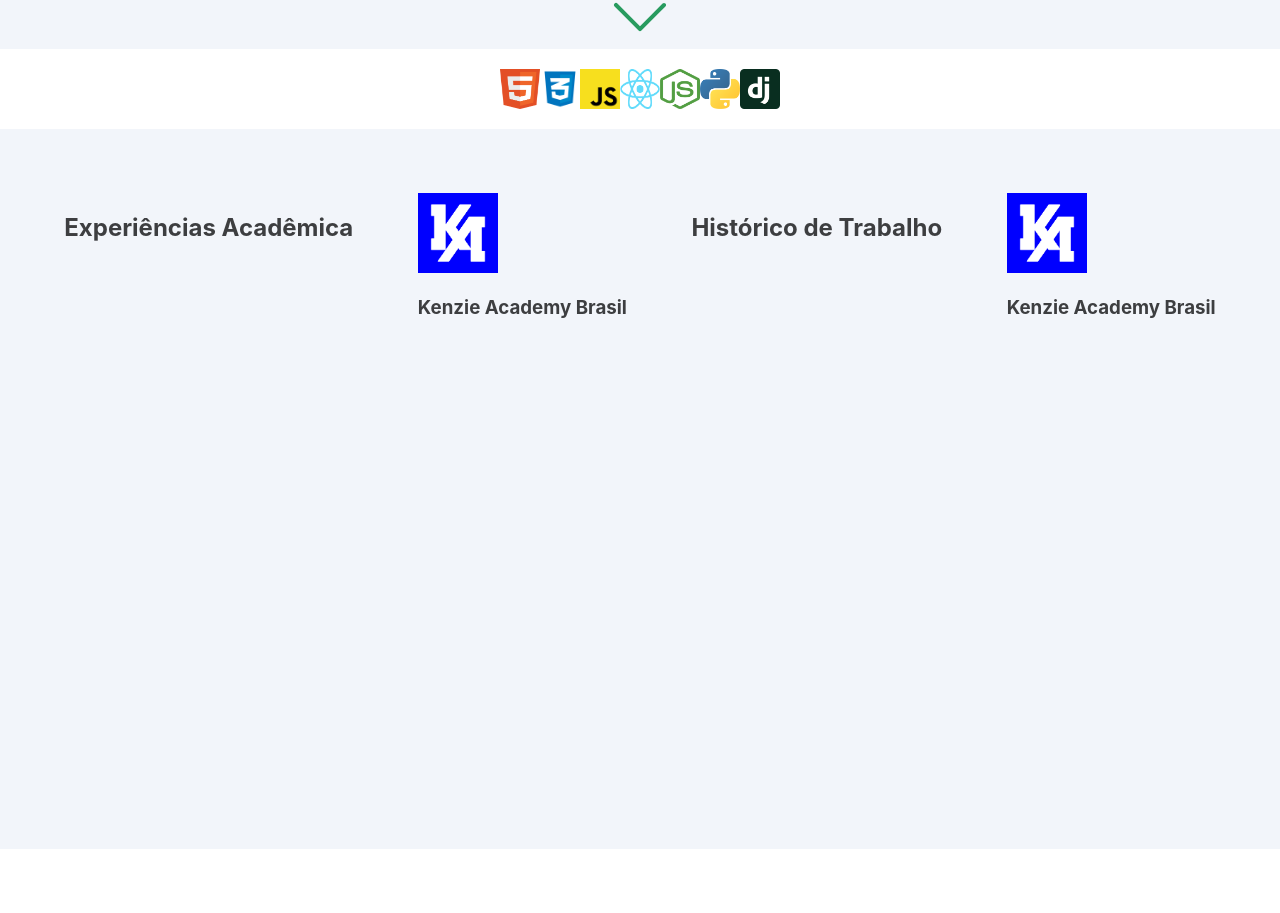
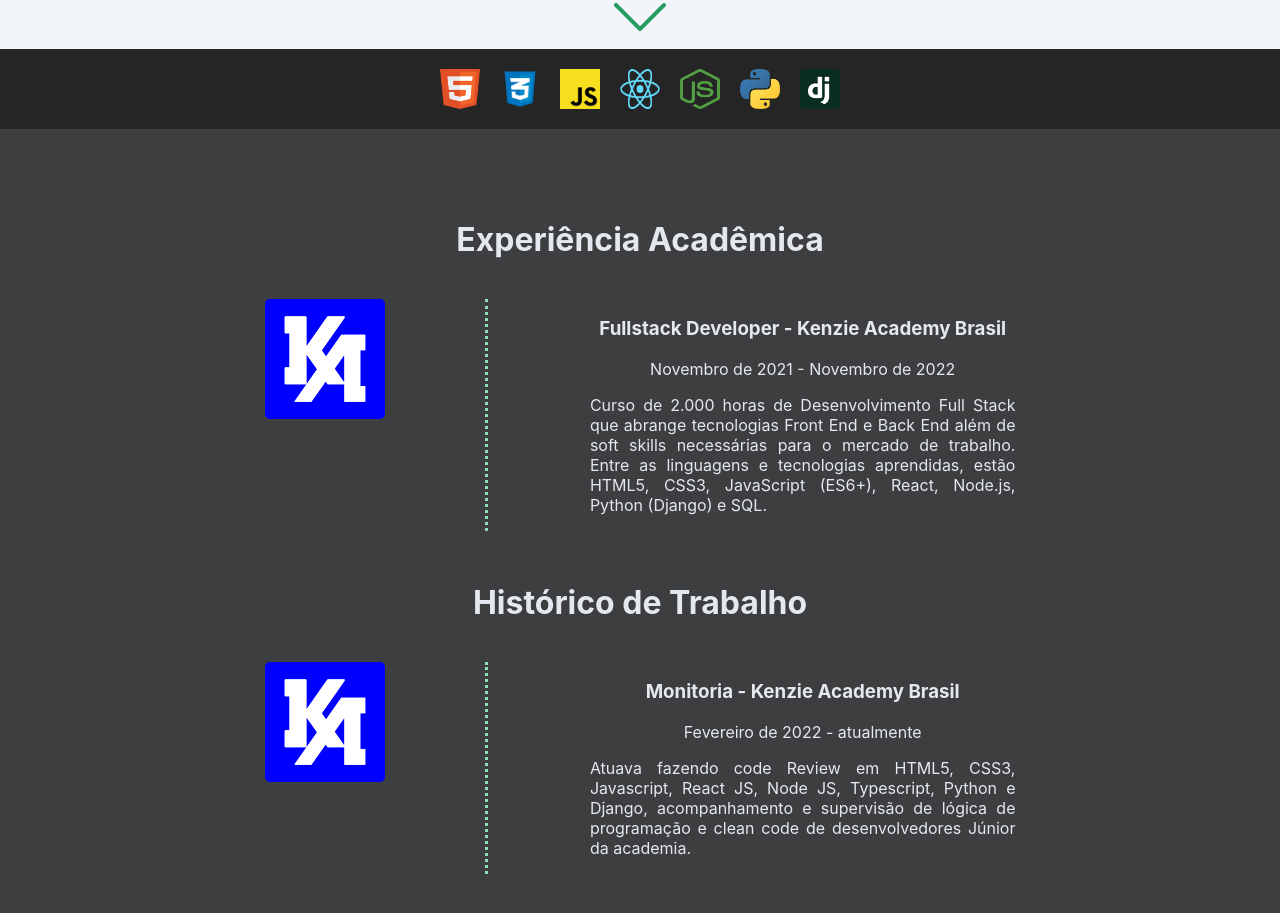
Before and after one commit to esterfrazao/portifolio-next, a Next.js app: page /about in a window 1280 px wide. Shown: the part 751-1664 px from the top of the page. Before the commit the page ends 1600 px from the top, so only its background shows below. Built offline with nearby package versions, Linux system fonts and the light colour scheme; no server answers.

Commit message:
feat: finishing about page style

```diff
--- a/src/pages/about.tsx
+++ b/src/pages/about.tsx
@@ -2,11 +2,12 @@ import Head from "next/head";
 import {
   BagdesContainer,
   ButtonsContainer,
+  ExperienceContainer,
   PresentationContainer,
   Scroll,
   Text,
 } from "../styles/About";
-import { Container, Main, Section, Title } from "../styles/Home";
+import { Container, Title, Section } from "../styles";
 import Image from "next/image";
 import IconButton from "../components/IconButton";
 import { BsDownload, BsWhatsapp, BsChevronDown } from "react-icons/bs";
@@ -60,6 +61,7 @@ export default function About() {
           </ButtonsContainer>
         </PresentationContainer>
         <Image
+          priority={true}
           width={400}
           height={430}
           src="/my_profile.jpeg"
@@ -106,28 +108,51 @@ export default function About() {
           alt="Django Badge"
         />
       </BagdesContainer>
-      <Section datatype="light">
-        <h2>Experiências Acadêmica</h2>
-        <div>
+      <Section datatype="dark">
+        <ExperienceContainer>
+          <h2>Experiência Acadêmica</h2>
+          <div className="experience-box">
             <Image
-            width={80}
-            height={80}
+              width={120}
+              height={120}
               src="/kenzie_logo.png"
               alt="Logo da Kenzie"
             />
-          <h3>Kenzie Academy Brasil</h3>
+            <div className="vertical-line"></div>
+            <div>
+              <h3>Fullstack Developer - Kenzie Academy Brasil</h3>
+              <span>Novembro de 2021 - Novembro de 2022</span>
+              <p>
+                Curso de 2.000 horas de Desenvolvimento Full Stack que abrange
+                tecnologias Front End e Back End além de soft skills necessárias
+                para o mercado de trabalho. Entre as linguagens e tecnologias
+                aprendidas, estão HTML5, CSS3, JavaScript (ES6+), React,
+                Node.js, Python (Django) e SQL.
+              </p>
+            </div>
           </div>
 
           <h2>Histórico de Trabalho</h2>
-        <div>
+          <div className="experience-box">
             <Image
-            width={80}
-            height={80}
+              width={120}
+              height={120}
               src="/kenzie_logo.png"
               alt="Logo da Kenzie"
             />
-          <h3>Kenzie Academy Brasil</h3>
+            <div className="vertical-line"></div>
+            <div>
+              <h3>Monitoria - Kenzie Academy Brasil</h3>
+              <span>Fevereiro de 2022 - atualmente</span>
+              <p>
+                Atuava fazendo code Review em HTML5, CSS3, Javascript, React JS,
+                Node JS, Typescript, Python e Django, acompanhamento e
+                supervisão de lógica de programação e clean code de
+                desenvolvedores Júnior da academia.
+              </p>
             </div>
+          </div>
+        </ExperienceContainer>
       </Section>
     </Container>
   );
--- a/src/styles/About.ts
+++ b/src/styles/About.ts
@@ -15,9 +15,10 @@ export const BagdesContainer = styled.div`
   padding: 20px;
   display: flex;
   justify-content: center;
+  background-color: ${({ theme }) => theme.color.monochromatics.grey1};
 
-  :not(:last-child) {
-    margin-right: 10%;
+  img:not(:last-child) {
+    margin-right: 20px;
   }
 `;
 
@@ -42,3 +43,42 @@ export const Scroll = styled.div`
   position: absolute;
   bottom: 0;
 `;
+
+export const ExperienceContainer = styled.div`
+  display: flex;
+  flex-direction: column;
+  align-items: center;
+  width: 100%;
+
+  h2 {
+    font-size: 2rem;
+    margin-bottom: 40px;
+  }
+
+  img {
+    border-radius: 5px;
+  }
+
+  .experience-box {
+    width: 70%;
+    display: flex;
+    justify-content: space-around;
+    margin-bottom: 25px;
+
+    div {
+      width: 50%;
+      display: flex;
+      flex-direction: column;
+      align-items: center;
+
+      p {
+        text-align: justify;
+      }
+    }
+
+    .vertical-line {
+      width: 5px;
+      border-left: ${({ theme }) => "3px dotted" + theme.color.greens.green2};
+    }
+  }
+`;
--- /dev/null
+++ b/src/styles/index.ts
@@ -0,0 +1,142 @@
+import styled from "styled-components";
+
+export const Container = styled.div`
+  width: 100%;
+`;
+
+export const Title = styled.h1`
+  margin: 0;
+  line-height: 1.15;
+  font-size: 2rem;
+  text-align: center;
+  width: 100%;
+  color: ${({ theme }) => theme.color.monochromatics.grey1};
+
+  @media (min-width: 700px) {
+    text-align: left;
+  }
+`;
+
+export const Main = styled.main`
+  flex: 1;
+  display: flex;
+  justify-content: center;
+  flex-direction: column;
+  align-items: center;
+
+  min-height: 90vh;
+`;
+
+export const Section = styled.section`
+  position: relative;
+  padding: 4rem 2rem;
+  min-height: 90vh;
+  width: 100%;
+  display: flex;
+  justify-content: space-around;
+  align-items: flex-start;
+  background-color: ${({ theme, datatype }) =>
+    datatype === "dark"
+      ? theme.color.monochromatics.grey2
+      : theme.color.monochromatics.white};
+  color: ${({ theme, datatype }) =>
+    datatype === "light"
+      ? theme.color.monochromatics.grey2
+      : theme.color.monochromatics.grey8};
+`;
+
+export const Footer = styled.footer`
+  display: flex;
+  flex: 1;
+  padding: 2rem 0;
+  border-top: 1px solid #eaeaea;
+  justify-content: center;
+  align-items: center;
+
+  a {
+    display: flex;
+    justify-content: center;
+    align-items: center;
+    flex-grow: 1;
+  }
+`;
+
+export const Description = styled.p`
+  color: ${({ theme }) => theme.color.monochromatics.black};
+  text-align: center;
+  margin: 4rem 0;
+  line-height: 1.5;
+  font-size: 1.5rem;
+
+  @media (min-width: 700px) {
+    text-align: left;
+  }
+`;
+
+export const Tag = styled.span`
+  background-color: ${({ theme }) => theme.color.monochromatics.grey7};
+  color: ${({ theme }) => theme.color.monochromatics.grey3};
+  font-weight: 600;
+  padding: 4px 10px;
+  border-radius: 4px;
+`;
+
+export const Grid = styled.div`
+  display: flex;
+  align-items: center;
+  justify-content: center;
+  flex-wrap: wrap;
+  max-width: 800px;
+`;
+
+export const Card = styled.a`
+  margin: 1rem;
+  padding: 1.5rem;
+  text-align: left;
+  color: black;
+  text-decoration: none;
+  border: 1px solid black;
+  border-radius: 10px;
+  transition: color 0.15s ease, border-color 0.15s ease;
+  max-width: 300px;
+  :hover,
+  :focus,
+  :active {
+    color: #0070f3;
+    border-color: #0070f3;
+  }
+  h2 {
+    margin: 0 0 1rem 0;
+    font-size: 1.5rem;
+  }
+  p {
+    margin: 0;
+    font-size: 1.25rem;
+    line-height: 1.5;
+  }
+`;
+
+// .logo {
+//   height: 1em;
+//   margin-left: 0.5rem;
+// }
+
+// @media (max-width: 600px) {
+//   .grid {
+//     width: 100%;
+//     flex-direction: column;
+//   }
+// }
+
+// @media (prefers-color-scheme: dark) {
+//   .card,
+//   .footer {
+//     border-color: #222;
+//   }
+//   .code {
+//     background: #111;
+//   }
+//   .logo img {
+//     filter: invert(1);
+//   }
+// }
```
Lines whose indentation alone changed are shown as unchanged.
